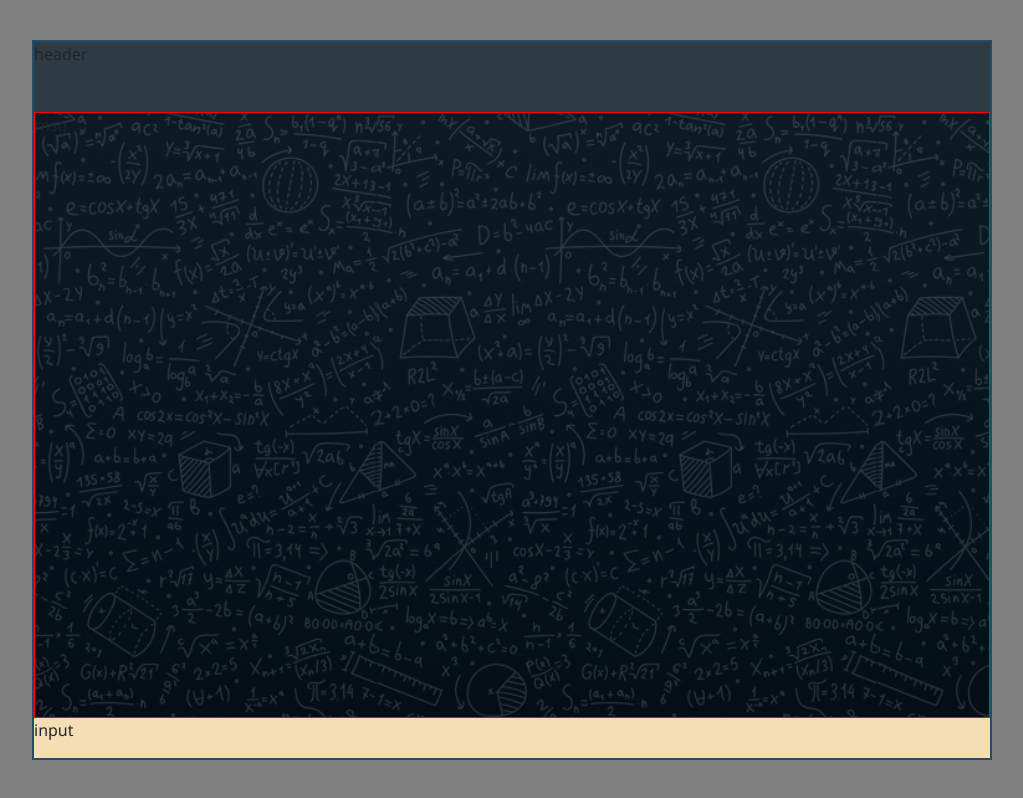
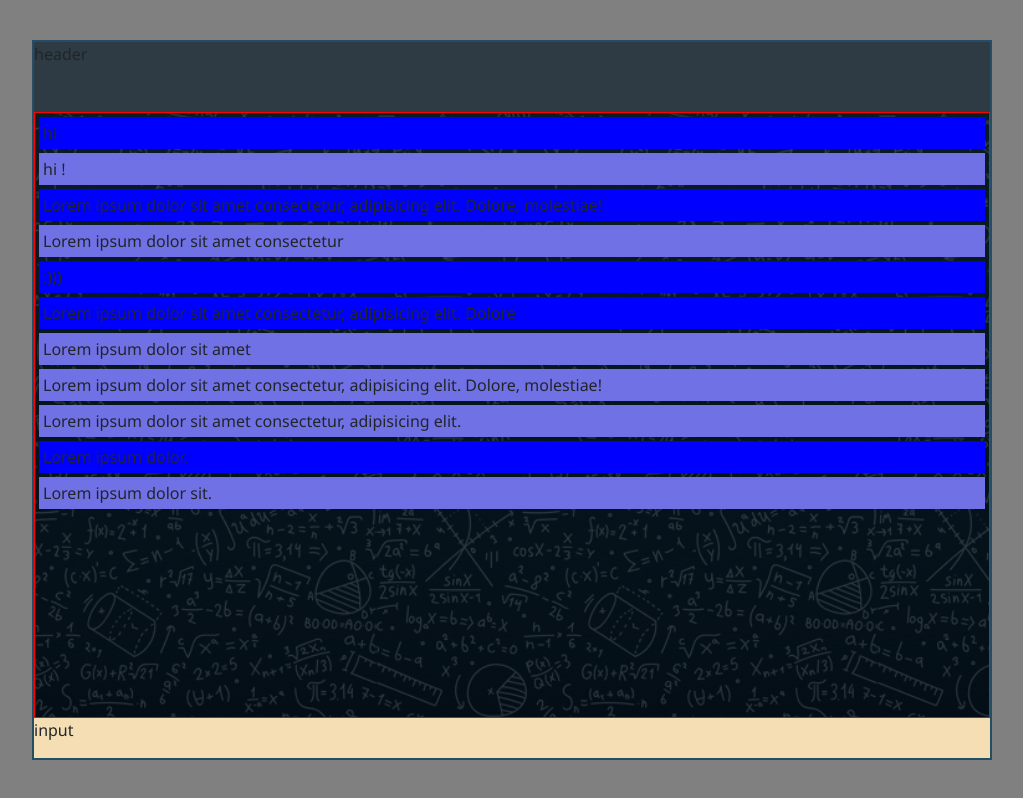
Before and after one commit to mansourehmah/telegram-chat-page, a React (Create React App) app: page / in a window 1280 px wide. Shown: the whole page, without its empty margins (128-1151 px from the left). Built offline with nearby package versions, Linux system fonts and the light colour scheme.

Commit message:
add msg component

```diff
--- a/src/assets/style/master.scss
+++ b/src/assets/style/master.scss
@@ -23,6 +23,12 @@
         .massageWrapper {
             height: 100%;
             border: 1px solid red;
+            .msg-me {
+                background-color: blue;
+            }
+            .msg-user {
+                background-color: rgb(113, 113, 230);
+            }
         }
         .inputMassage {
             background-color: wheat;
--- a/src/components/ChatPage.jsx
+++ b/src/components/ChatPage.jsx
@@ -4,7 +4,6 @@ import MassageWrapper from "./MassageWrapper";
 
 function chatPage() {
 
-    // const open = useSelector(state => state.chatPage.open)
     return (
         <div className="chatPage col-9 p-0 d-flex justify-content-center flex-column">
             <Header />
--- /dev/null
+++ b/src/components/Massage.jsx
@@ -0,0 +1,9 @@
+function Massage(props) {
+    return (
+        <div className={props.user === 'me' ? 'msg msg-me p-1 m-1' : 'msg msg-user p-1 m-1'} >
+            {props.msg}
+        </div>
+    );
+}
+
+export default Massage;
--- a/src/components/MassageWrapper.jsx
+++ b/src/components/MassageWrapper.jsx
@@ -1,7 +1,20 @@
+import { useSelector } from 'react-redux'
+import Massage from './Massage';
+
 function MassageWrapper() {
+    const masaage = useSelector(state => state.chatPage.data)
+
     return (
         <div className="massageWrapper">
-            msg
+            <div className="massageBox">
+                {masaage.map((masaage) => {
+                    return (
+                        <div key={masaage.id}>
+                            <Massage msg={masaage.msg} user={masaage.user} />
+                        </div>
+                    )
+                })}
+            </div>
         </div>
     );
 }
```
